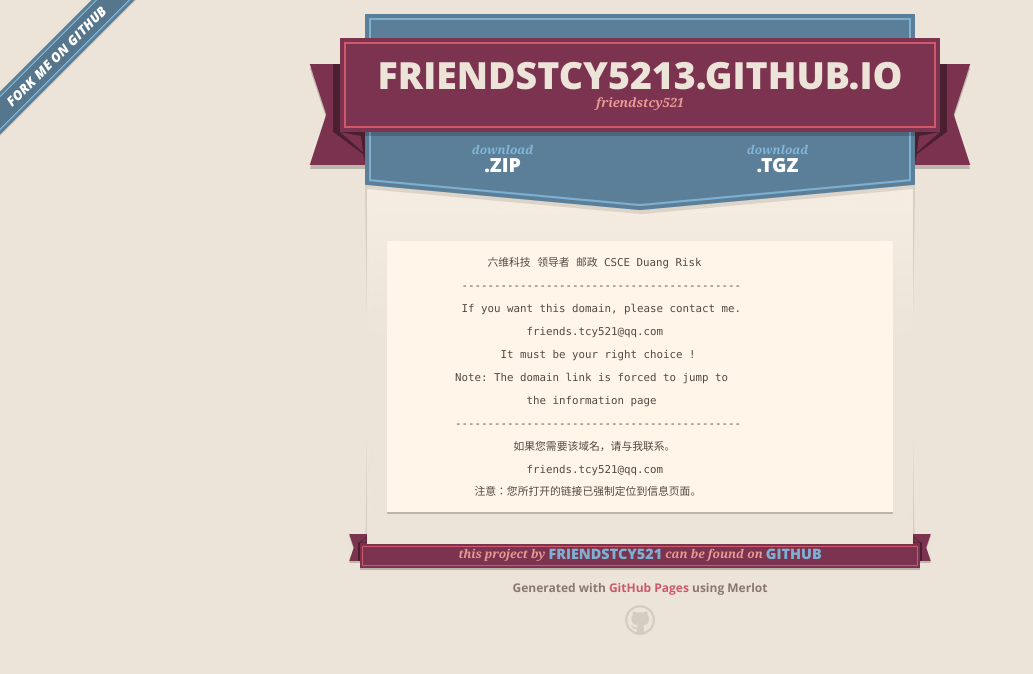
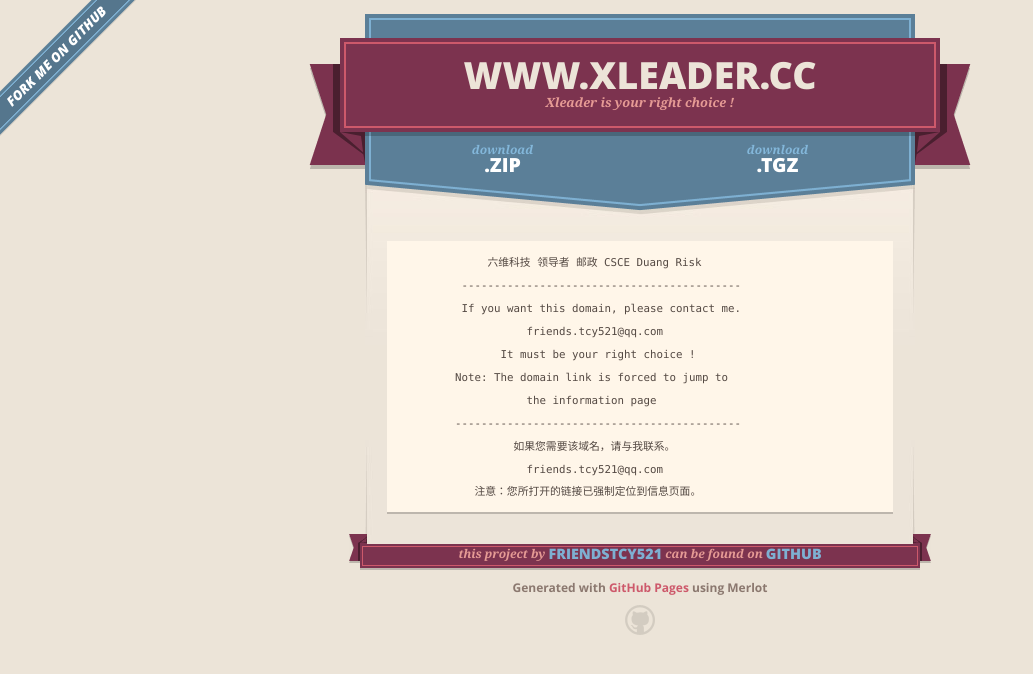
Before and after one commit to friendstcy521/friendstcy5213.github.io, a plain HTML site: page index.html in a window 1280 px wide. Shown: the whole page, without its empty margins (0-1033 px from the left). Drawn offline with nearby package versions, Linux system fonts and the light colour scheme.

Commit message:
Create gh-pages branch via GitHub

```diff
--- a/index.html
+++ b/index.html
@@ -17,7 +17,7 @@
         $('#main_content').headsmart()
       })
     </script>
-    <title>Friendstcy5213.GitHub.io by friendstcy521</title>
+    <title>www.xleader.cc by friendstcy521</title>
   </head>
 
   <body>
@@ -27,8 +27,8 @@
       <header>
         <span class="ribbon-outer">
           <span class="ribbon-inner">
-            <h1>Friendstcy5213.GitHub.io</h1>
-            <h2>friendstcy521</h2>
+            <h1>www.xleader.cc</h1>
+            <h2>Xleader is your right choice !</h2>
           </span>
           <span class="left-tail"></span>
           <span class="right-tail"></span>
--- a/params.json
+++ b/params.json
@@ -1 +1 @@
-{"name":"Friendstcy5213.GitHub.io","tagline":"friendstcy521","body":"                  六维科技 领导者 邮政 CSCE Duang Risk\r\n              ------------------------------------------- \r\n              If you want this domain, please contact me.\r\n                        friends.tcy521@qq.com\r\n                    It must be your right choice !\r\n             Note: The domain link is forced to jump to \r\n                        the information page\r\n             --------------------------------------------\r\n                      如果您需要该域名，请与我联系。\r\n                        friends.tcy521@qq.com\r\n                注意：您所打开的链接已强制定位到信息页面。","google":"","note":"Don't delete this file! It's used internally to help with page regeneration."}
+{"name":"www.xleader.cc","tagline":"Xleader is your right choice !","body":"                  六维科技 领导者 邮政 CSCE Duang Risk\r\n              ------------------------------------------- \r\n              If you want this domain, please contact me.\r\n                        friends.tcy521@qq.com\r\n                    It must be your right choice !\r\n             Note: The domain link is forced to jump to \r\n                        the information page\r\n             --------------------------------------------\r\n                      如果您需要该域名，请与我联系。\r\n                        friends.tcy521@qq.com\r\n                注意：您所打开的链接已强制定位到信息页面。","google":"","note":"Don't delete this file! It's used internally to help with page regeneration."}
```
